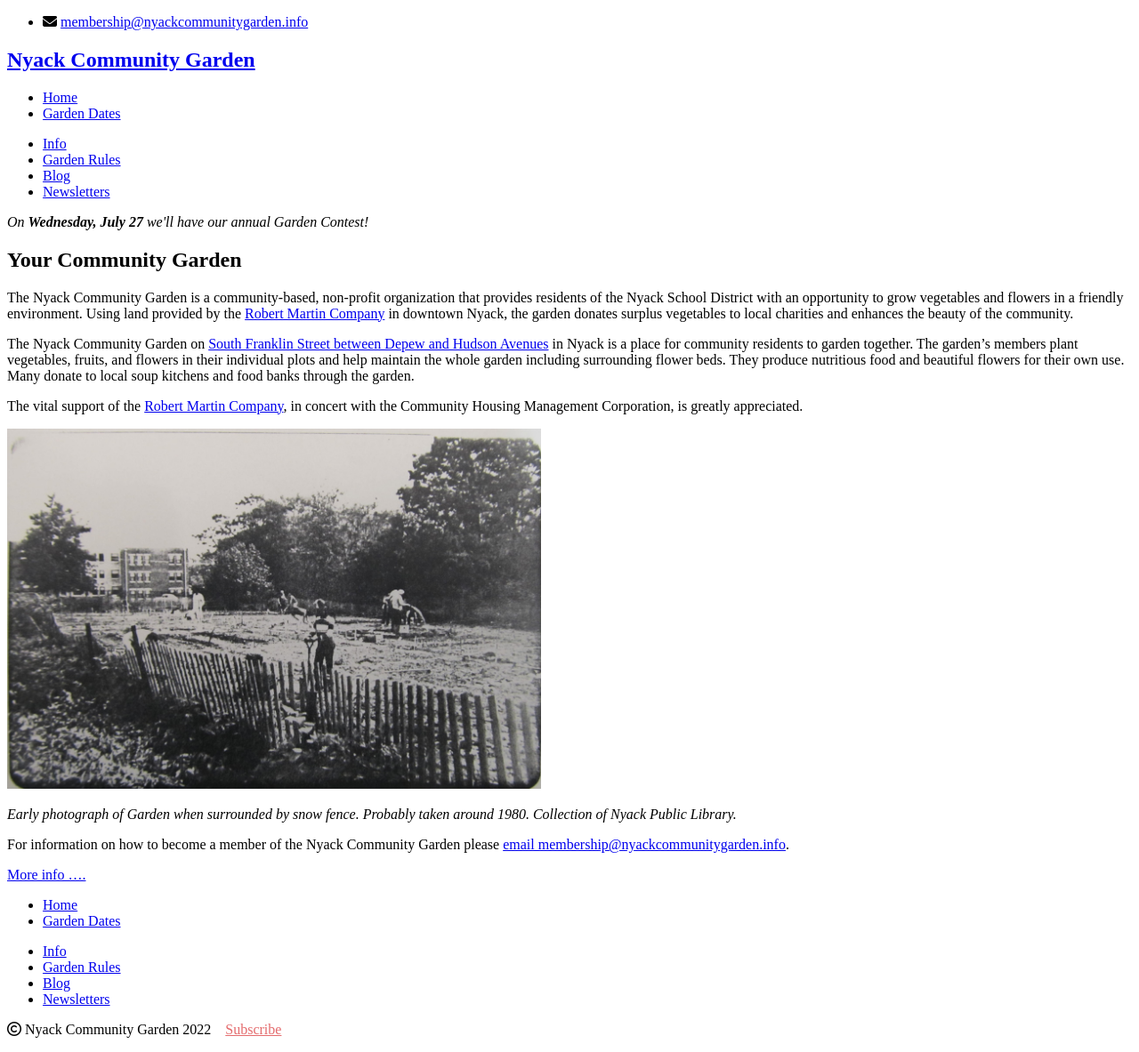
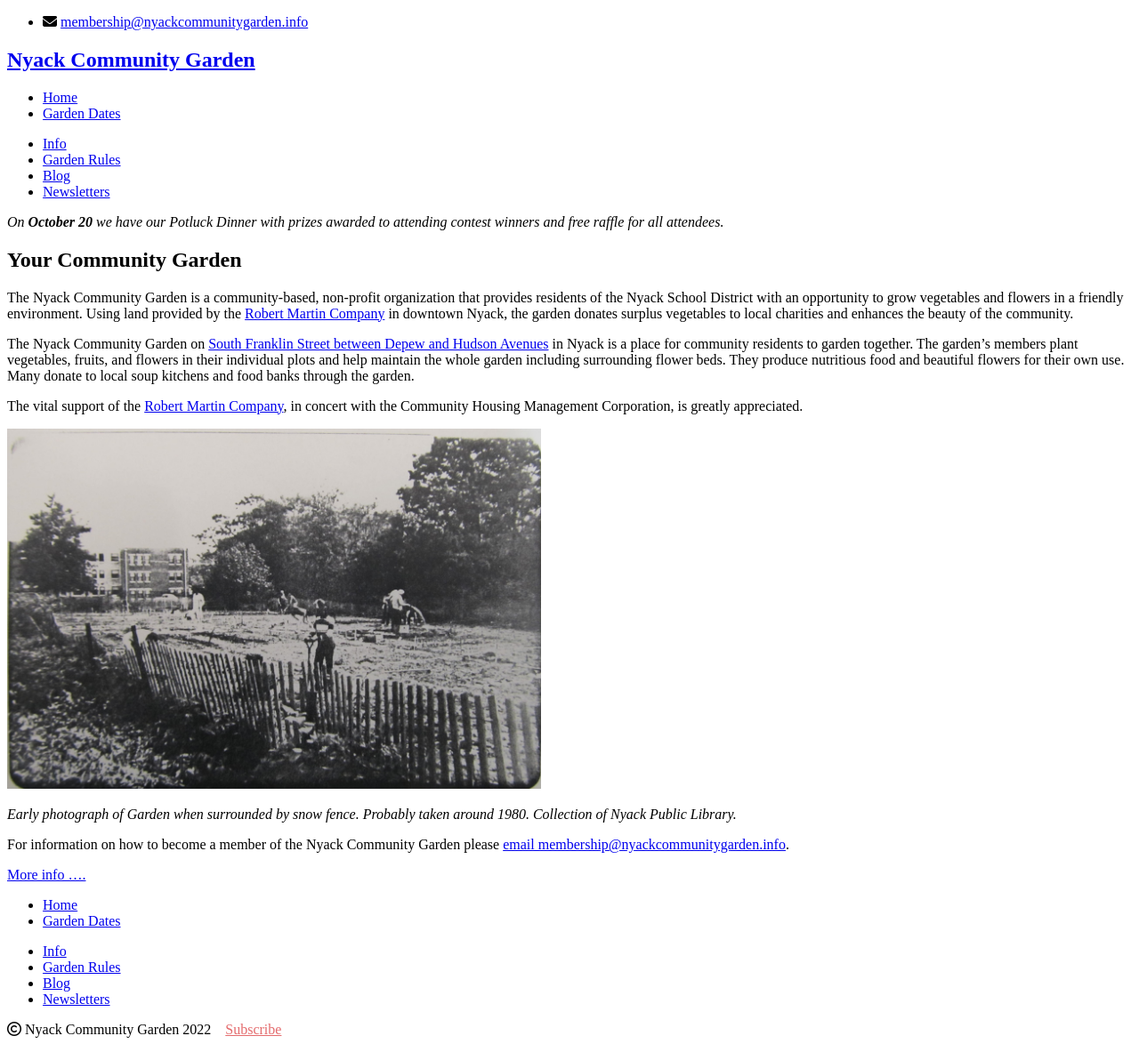
Before and after one commit to bosborne/nyackcommunitygarden, a Jekyll site: the page built from index.md, in a window 1280 px wide. Shown: the whole page at 89% size. Built offline with Jekyll 4.4.1, drawn with Linux system fonts in a browser that asks for light colours; nearby versions of some CDN libraries; library files that are not in the unit come from our copies.

Commit message:
Add potluck date

```diff
--- a/_layouts/default.html
+++ b/_layouts/default.html
@@ -22,7 +22,7 @@
       <div class="bannerbox">
         <p>
           <i>
-            On <b>Wednesday, July 27</b> we'll have our annual Garden Contest!
+            On <b>October 20</b> we have our Potluck Dinner with prizes awarded to attending contest winners and free raffle for all attendees.
           </i>
         </p>
       </div>
```
